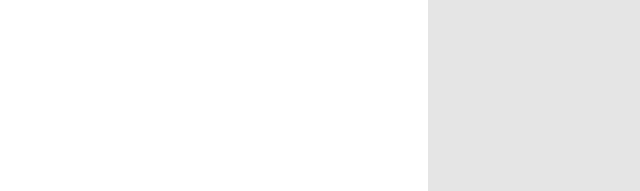
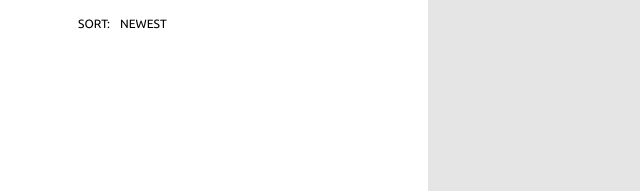
Before and after one commit to yuliya-zhukova/fashion-store, a website: page catalog.html in a window 1280 px wide. Shown: the part 826-1017 px from the top of the page, 0-640 px from the left. Drawn offline with nearby package versions, Linux system fonts and the light colour scheme; files that its build step writes are made by us from their sources.

Commit message:
Add element sort into Catalog page

```diff
--- a/catalog.html
+++ b/catalog.html
@@ -113,6 +113,14 @@
             </div>
           </div>
         </div>
+        <div class="fs-side-column__sort">
+          <div class="fs-side-column__sort-type">
+            Sort:
+          </div>
+          <div class="fs-side-column__sort-value">
+            Newest
+          </div>
+        </div>
       </div>
       <div class="fs-catalog-set">
         <div class="fs-product-picture fs-product-picture_catalog"></div>
--- a/scss/_side-column.scss
+++ b/scss/_side-column.scss
@@ -20,4 +20,14 @@
       margin-top: 150px;
     }
   }
+
+  &__sort {
+    display: flex;
+    margin-top: 20px;
+    font-size: 12px;
+
+    &-type {
+      margin-right: 10px;
+    }
+  }
 }
```
